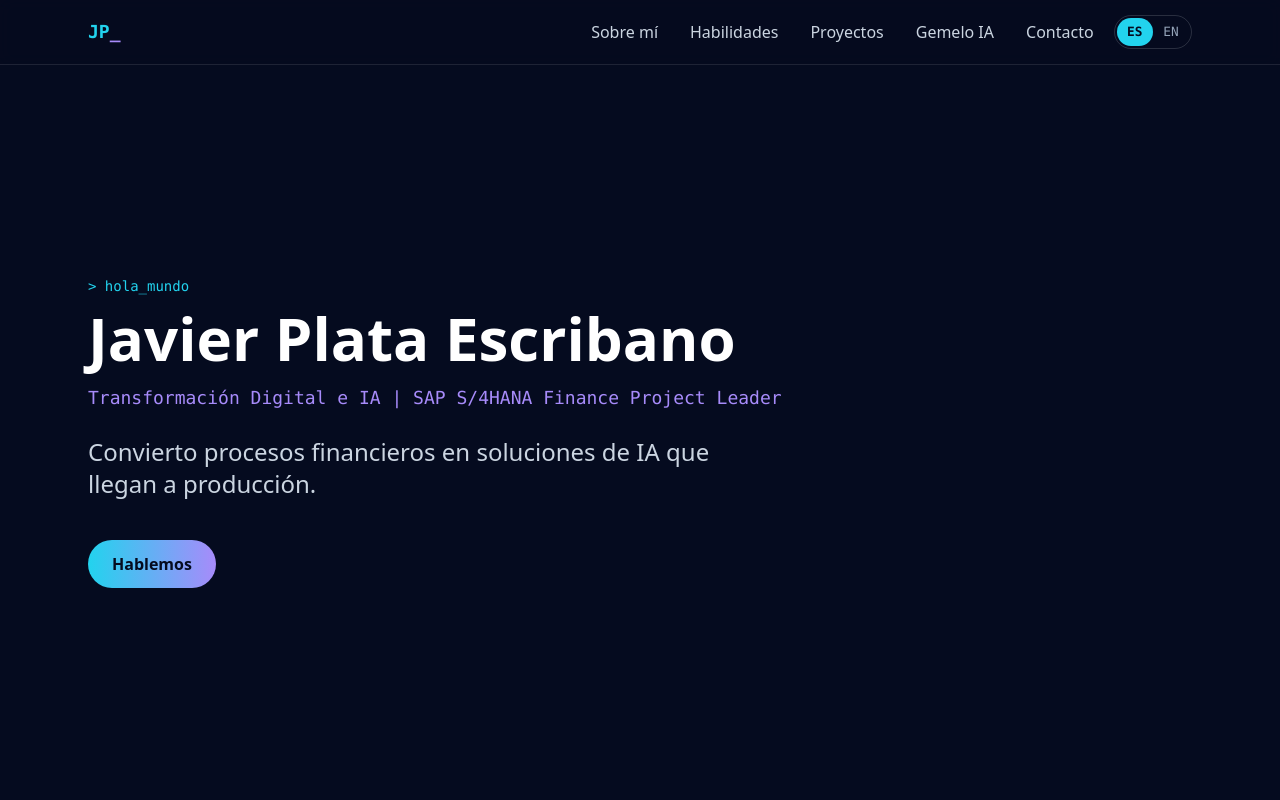
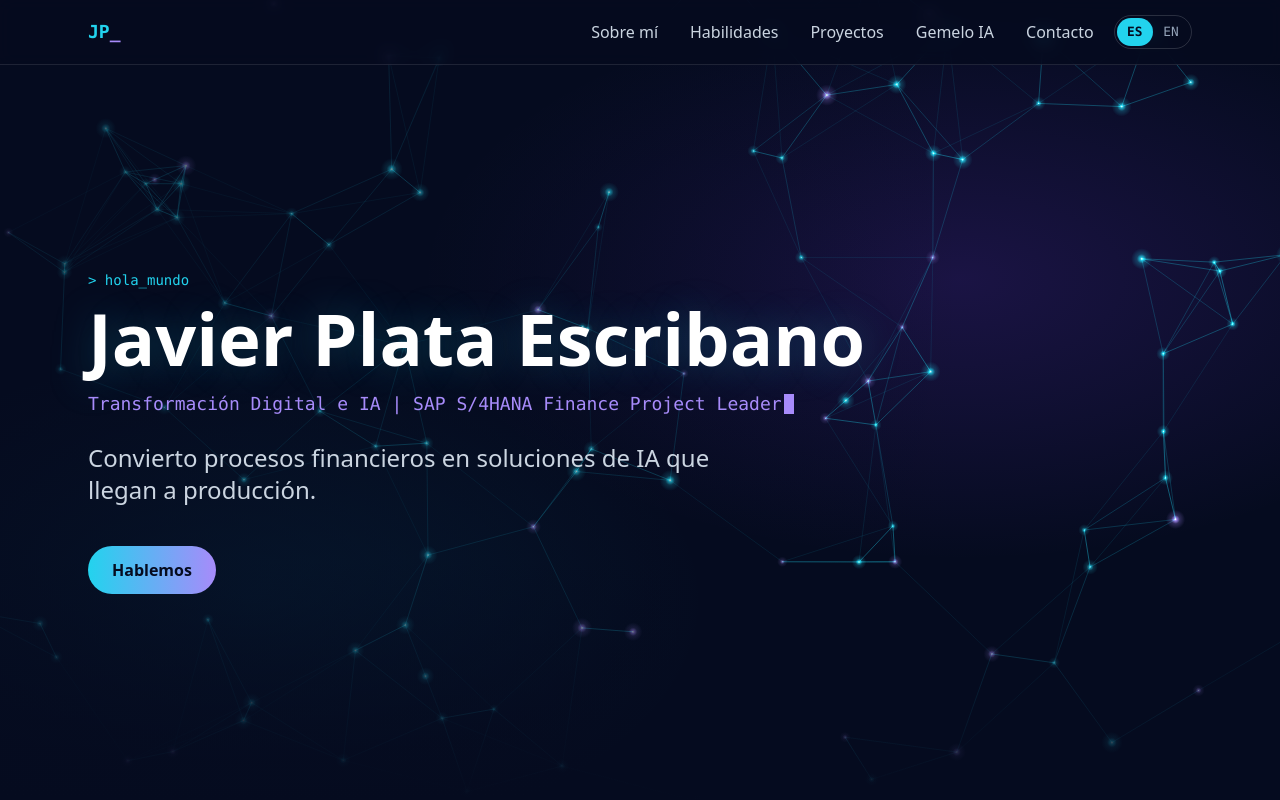
Before and after one commit to jplataes/mi-landing, a plain HTML site: page index.html in a window 1280 px wide. Shown: the top 800 px of the page. Drawn offline with nearby package versions, Linux system fonts and the light colour scheme.

Commit message:
Fase 2: Hero con red neuronal animada y titular con efecto de escritura
Co-Authored-By: Claude Opus 5.5 <noreply@anthropic.com>
Claude-Session: https://claude.ai/code/session_012bdfkzNcT1vBLSHHUEqBrt

```diff
--- a/css/styles.css
+++ b/css/styles.css
@@ -70,6 +70,7 @@ section { scroll-margin-top: 4rem; }
   *, *::before, *::after {
     animation-duration: 0.01ms !important;
     animation-iteration-count: 1 !important;
+    animation-delay: 0s !important;
     transition-duration: 0.01ms !important;
   }
 }
@@ -130,3 +131,58 @@ section { scroll-margin-top: 4rem; }
 }
 .lang-switch button:hover { color: #fff; }
 .lang-switch button[aria-pressed="true"] { background: var(--cyan); color: var(--navy-950); font-weight: 700; }
+
+/* ---------- Hero ---------- */
+
+/* Fondo con halos de color detrás de la red neuronal */
+.hero {
+  background:
+    radial-gradient(ellipse 60% 50% at 75% 35%, rgb(124 58 237 / 0.18), transparent 70%),
+    radial-gradient(ellipse 50% 45% at 20% 75%, rgb(8 145 178 / 0.16), transparent 70%),
+    var(--navy-950);
+  touch-action: pan-y; /* permite hacer scroll en móvil mientras se toca la red */
+}
+
+/* Velo: oscurece a la izquierda (donde está el texto) y abajo, hacia la siguiente sección */
+.hero-veil {
+  background:
+    linear-gradient(90deg, rgb(5 11 31 / 0.75) 0%, rgb(5 11 31 / 0.35) 45%, transparent 75%),
+    linear-gradient(180deg, transparent 70%, var(--navy-950) 100%);
+}
+@media (max-width: 767px) {
+  .hero-veil { background: linear-gradient(180deg, rgb(5 11 31 / 0.35), rgb(5 11 31 / 0.6) 60%, var(--navy-950)); }
+}
+
+/* Nombre con un brillo sutil */
+.hero-title { text-shadow: 0 0 40px rgb(34 211 238 / 0.25); }
+
+/* Botón principal: aparece tras la intro de la red */
+.hero-cta { animation: fade-up 0.8s 1.2s ease-out both; }
+@keyframes fade-up {
+  from { opacity: 0; transform: translateY(12px); }
+  to { opacity: 1; transform: none; }
+}
+
+/* Efecto de escritura */
+.typed .ghost { visibility: hidden; }
+.caret {
+  display: inline-block;
+  width: 0.6em;
+  height: 1.1em;
+  margin-left: 2px;
+  vertical-align: text-bottom;
+  background: currentColor;
+  animation: blink 1s steps(1) infinite;
+}
+@keyframes blink { 50% { opacity: 0; } }
+
+/* Oculto a la vista, disponible para lectores de pantalla */
+.sr-only {
+  position: absolute;
+  width: 1px; height: 1px;
+  padding: 0; margin: -1px;
+  overflow: hidden;
+  clip: rect(0, 0, 0, 0);
+  white-space: nowrap;
+  border: 0;
+}
--- a/index.html
+++ b/index.html
@@ -67,14 +67,17 @@
   </header>
 
   <main id="main">
-    <!-- Hero: la Fase 2 añadirá la red neuronal y el efecto de escritura -->
-    <section id="inicio" class="flex min-h-screen items-center pt-16" aria-labelledby="titulo-inicio">
-      <div class="mx-auto w-full max-w-6xl px-4 sm:px-6">
-        <p class="font-mono text-sm text-cyan-glow" data-i18n="heroHello">&gt; hola_mundo</p>
-        <h1 id="titulo-inicio" class="mt-3 text-4xl font-bold text-white sm:text-6xl">Javier Plata Escribano</h1>
-        <p class="mt-4 font-mono text-base text-violet-glow sm:text-lg" data-i18n="heroRole">Transformación Digital e IA | SAP S/4HANA Finance Project Leader</p>
+    <!-- Hero: red neuronal animada (canvas) y titular con efecto de escritura -->
+    <section id="inicio" class="hero relative flex min-h-screen items-center overflow-hidden pt-16" aria-labelledby="titulo-inicio">
+      <canvas id="hero-canvas" class="absolute inset-0 h-full w-full" aria-hidden="true"></canvas>
+      <!-- Velo degradado para que el texto se lea bien sobre la red -->
+      <div class="hero-veil pointer-events-none absolute inset-0" aria-hidden="true"></div>
+      <div class="relative mx-auto w-full max-w-6xl px-4 sm:px-6">
+        <p class="font-mono text-sm text-cyan-glow" data-i18n="heroHello" data-type>&gt; hola_mundo</p>
+        <h1 id="titulo-inicio" class="hero-title mt-3 text-4xl font-bold text-white sm:text-6xl lg:text-7xl">Javier Plata Escribano</h1>
+        <p class="mt-4 font-mono text-base text-violet-glow sm:text-lg" data-i18n="heroRole" data-type>Transformación Digital e IA | SAP S/4HANA Finance Project Leader</p>
         <p class="mt-6 max-w-2xl text-xl text-slate-300 sm:text-2xl" data-i18n="heroTagline">Convierto procesos financieros en soluciones de IA que llegan a producción.</p>
-        <a href="#contacto" class="btn-primary mt-10" data-i18n="heroCta">Hablemos</a>
+        <a href="#contacto" class="btn-primary hero-cta mt-10" data-i18n="heroCta">Hablemos</a>
       </div>
     </section>
 
@@ -185,6 +188,7 @@
   </footer>
 
   <script src="js/i18n.js" defer></script>
+  <script src="js/hero.js" defer></script>
   <script src="js/main.js" defer></script>
 </body>
 </html>
--- /dev/null
+++ b/js/hero.js
@@ -0,0 +1,387 @@
+// Hero: red neuronal animada (canvas) + titular con efecto de escritura.
+// JavaScript propio, sin librerías. Respeta prefers-reduced-motion.
+
+(function () {
+  const section = document.getElementById('inicio');
+  const canvas = document.getElementById('hero-canvas');
+  if (!section || !canvas) return;
+
+  const ctx = canvas.getContext('2d');
+  const reduceMotion = window.matchMedia('(prefers-reduced-motion: reduce)').matches;
+
+  // Colores de la paleta (RGB)
+  const CYAN = [34, 211, 238];
+  const VIOLET = [167, 139, 250];
+
+  // --- Estado ---
+  let W = 0, H = 0, DPR = 1;
+  let nodes = [];
+  let pulses = [];
+  let shocks = [];
+  let edges = [];                 // conexiones del fotograma actual (para las señales)
+  let pointer = null;             // {x, y} o null si no hay cursor/dedo
+  let parallax = { x: 0, y: 0 };  // desplazamiento suave según el cursor
+  let running = false, rafId = 0;
+  let startTime = 0, lastTime = 0;
+  let maxNodes = 0;
+  let slowFrames = 0;
+
+  const LINK = () => Math.min(170, Math.max(110, W / 9)); // distancia máx. de conexión
+  const POINTER_R = 200;                                   // radio de influencia del cursor
+  const INTRO_MS = 1800;                                   // duración de la "explosión" inicial
+
+  // --- Brillos pre-renderizados (mucho más rápidos que shadowBlur) ---
+  function makeGlow(rgb, size) {
+    const c = document.createElement('canvas');
+    c.width = c.height = size;
+    const g = c.getContext('2d');
+    const grad = g.createRadialGradient(size / 2, size / 2, 0, size / 2, size / 2, size / 2);
+    grad.addColorStop(0, 'rgba(255,255,255,1)');
+    grad.addColorStop(0.15, `rgba(${rgb},0.9)`);
+    grad.addColorStop(0.45, `rgba(${rgb},0.25)`);
+    grad.addColorStop(1, `rgba(${rgb},0)`);
+    g.fillStyle = grad;
+    g.fillRect(0, 0, size, size);
+    return c;
+  }
+  const glowCyan = makeGlow(CYAN.join(','), 64);
+  const glowViolet = makeGlow(VIOLET.join(','), 64);
+
+  // --- Creación de nodos ---
+  function targetCount() {
+    // Densidad según el área: menos nodos en móvil
+    const n = Math.round((W * H) / (W < 640 ? 7500 : 10000));
+    return Math.max(28, Math.min(maxNodes || 130, n));
+  }
+
+  function makeNode() {
+    const z = 0.35 + Math.random() * 0.65;          // profundidad: 1 = cerca
+    const speed = 0.12 + Math.random() * 0.22;
+    const a = Math.random() * Math.PI * 2;
+    return {
+      x: Math.random() * W,
+      y: Math.random() * H,
+      bvx: Math.cos(a) * speed * z,                  // velocidad base
+      bvy: Math.sin(a) * speed * z,
+      vx: 0, vy: 0,
+      z: z,
+      r: 1 + z * 1.8,
+      violet: Math.random() < 0.3,
+      phase: Math.random() * Math.PI * 2,            // para el "latido" del brillo
+      sx: 0, sy: 0                                   // posición en pantalla (calculada)
+    };
+  }
+
+  function syncNodeCount() {
+    const target = targetCount();
+    while (nodes.length < target) nodes.push(makeNode());
+    if (nodes.length > target) nodes.length = target;
+  }
+
+  function resize() {
+    const rect = section.getBoundingClientRect();
+    W = rect.width;
+    H = rect.height;
+    DPR = Math.min(window.devicePixelRatio || 1, 2);
+    canvas.width = Math.round(W * DPR);
+    canvas.height = Math.round(H * DPR);
+    ctx.setTransform(DPR, 0, 0, DPR, 0, 0);
+    maxNodes = W < 640 ? 55 : W < 1024 ? 90 : 130;
+    nodes.forEach(function (n) { n.x = Math.min(n.x, W); n.y = Math.min(n.y, H); });
+    syncNodeCount();
+    if (!running) draw(performance.now());
+  }
+
+  // --- Interacción: cursor y tacto ---
+  function localPoint(e) {
+    const rect = section.getBoundingClientRect();
+    return { x: e.clientX - rect.left, y: e.clientY - rect.top };
+  }
+  section.addEventListener('pointermove', function (e) { pointer = localPoint(e); });
+  section.addEventListener('pointerleave', function () { pointer = null; });
+  section.addEventListener('pointerup', function (e) {
+    if (e.pointerType !== 'mouse') pointer = null;   // al levantar el dedo
+  });
+  section.addEventListener('pointerdown', function (e) {
+    if (e.target.closest('a, button')) return;        // no interferir con enlaces
+    const p = localPoint(e);
+    pointer = p;
+    shock(p.x, p.y);
+  });
+
+  // Onda expansiva: empuja nodos y lanza una ráfaga de señales
+  function shock(x, y) {
+    if (reduceMotion) return;
+    shocks.push({ x: x, y: y, t: 0 });
+    nodes.forEach(function (n, i) {
+      const dx = n.sx - x, dy = n.sy - y;
+      const d = Math.hypot(dx, dy) || 1;
+      if (d < 260) {
+        const f = (1 - d / 260) * 6 * n.z;
+        n.vx += (dx / d) * f;
+        n.vy += (dy / d) * f;
+      }
+    });
+    // Señales desde los nodos más cercanos al punto
+    const near = nodes
+      .map(function (n, i) { return { i: i, d: Math.hypot(n.sx - x, n.sy - y) }; })
+      .sort(function (a, b) { return a.d - b.d; })
+      .slice(0, 4);
+    edges.forEach(function (e) {
+      if (near.some(function (n) { return n.i === e[0] || n.i === e[1]; })) spawnPulse(e[0], e[1]);
+    });
+  }
+
+  function spawnPulse(a, b) {
+    if (pulses.length > 60) return;
+    if (Math.random() < 0.5) { const t = a; a = b; b = t; }
+    pulses.push({ a: a, b: b, t: 0, speed: 0.012 + Math.random() * 0.02, violet: Math.random() < 0.4 });
+  }
+
+  // --- Bucle de animación ---
+  const easeOut = function (t) { return 1 - Math.pow(1 - t, 3); };
+
+  function update(dt, now) {
+    const k = dt / 16.67;                           // normaliza a 60 fps
+    // Parallax suave hacia la posición del cursor
+    const tx = pointer ? (pointer.x - W / 2) / W : 0;
+    const ty = pointer ? (pointer.y - H / 2) / H : 0;
+    parallax.x += (tx - parallax.x) * 0.05 * k;
+    parallax.y += (ty - parallax.y) * 0.05 * k;
+
+    const intro = reduceMotion ? 1 : easeOut(Math.min(1, (now - startTime) / INTRO_MS));
+    const cx = W / 2, cy = H / 2;
+
+    for (let i = 0; i < nodes.length; i++) {
+      const n = nodes[i];
+      // El impulso de la onda se disipa y vuelve a la velocidad base
+      n.vx = n.bvx + (n.vx - n.bvx) * Math.pow(0.94, k);
+      n.vy = n.bvy + (n.vy - n.bvy) * Math.pow(0.94, k);
+      if (!reduceMotion) { n.x += n.vx * k; n.y += n.vy * k; }
+
+      // Al salir por un borde, reaparece por el contrario
+      const m = 40;
+      if (n.x < -m) n.x = W + m; else if (n.x > W + m) n.x = -m;
+      if (n.y < -m) n.y = H + m; else if (n.y > H + m) n.y = -m;
+
+      // Posición en pantalla: intro (desde el centro) + parallax por profundidad
+      let sx = cx + (n.x - cx) * intro - parallax.x * 40 * n.z;
+      let sy = cy + (n.y - cy) * intro - parallax.y * 40 * n.z;
+
+      // Atracción suave hacia el cursor (sin acumularse)
+      if (pointer) {
+        const dx = pointer.x - sx, dy = pointer.y - sy;
+        const d = Math.hypot(dx, dy);
+        if (d < POINTER_R) {
+          const f = (1 - d / POINTER_R) * 0.22;
+          sx += dx * f; sy += dy * f;
+        }
+      }
+      n.sx = sx; n.sy = sy;
+    }
+
+    // Avance de señales y ondas
+    pulses = pulses.filter(function (p) { p.t += p.speed * k; return p.t < 1 && nodes[p.a] && nodes[p.b]; });
+    shocks = shocks.filter(function (s) { s.t += dt / 900; return s.t < 1; });
+
+    // De vez en cuando, nace una señal espontánea
+    if (!reduceMotion && edges.length && Math.random() < 0.08 * k) {
+      const e = edges[(Math.random() * edges.length) | 0];
+      spawnPulse(e[0], e[1]);
+    }
+    return intro;
+  }
+
+  // Cubos de opacidad: agrupamos líneas para trazarlas en pocas pasadas
+  const BUCKETS = 5;
+  const bucketPaths = [];
+
+  function draw(now) {
+    const intro = update(Math.min(50, now - (lastTime || now)), now);
+    lastTime = now;
+    ctx.clearRect(0, 0, W, H);
+
+    const link = LINK();
+    const link2 = link * link;
+    edges.length = 0;
+    for (let b = 0; b < BUCKETS; b++) bucketPaths[b] = new Path2D();
+
+    // Conexiones entre nodos
+    for (let i = 0; i < nodes.length; i++) {
+      const a = nodes[i];
+      for (let j = i + 1; j < nodes.length; j++) {
+        const b = nodes[j];
+        const dx = a.sx - b.sx, dy = a.sy - b.sy;
+        const d2 = dx * dx + dy * dy;
+        if (d2 < link2) {
+          const strength = 1 - Math.sqrt(d2) / link;
+          const bucket = Math.min(BUCKETS - 1, (strength * BUCKETS) | 0);
+          bucketPaths[bucket].moveTo(a.sx, a.sy);
+          bucketPaths[bucket].lineTo(b.sx, b.sy);
+          if (strength > 0.25) edges.push([i, j]);
+        }
+      }
+    }
+    ctx.lineWidth = 1;
+    for (let b = 0; b < BUCKETS; b++) {
+      const alpha = ((b + 1) / BUCKETS) * 0.5 * intro;
+      ctx.strokeStyle = `rgba(${CYAN},${alpha})`;
+      ctx.stroke(bucketPaths[b]);
+    }
+
+    // Conexiones con el cursor: más brillantes y en violeta
+    if (pointer) {
+      const grad = ctx.createRadialGradient(pointer.x, pointer.y, 0, pointer.x, pointer.y, POINTER_R);
+      grad.addColorStop(0, `rgba(${VIOLET},0.9)`);
+      grad.addColorStop(1, `rgba(${VIOLET},0)`);
+      ctx.strokeStyle = grad;
+      ctx.lineWidth = 1.2;
+      ctx.beginPath();
+      for (let i = 0; i < nodes.length; i++) {
+        const n = nodes[i];
+        if (Math.hypot(n.sx - pointer.x, n.sy - pointer.y) < POINTER_R) {
+          ctx.moveTo(pointer.x, pointer.y);
+          ctx.lineTo(n.sx, n.sy);
+        }
+      }
+      ctx.stroke();
+    }
+
+    // Ondas expansivas
+    for (let i = 0; i < shocks.length; i++) {
+      const s = shocks[i];
+      ctx.strokeStyle = `rgba(${CYAN},${(1 - s.t) * 0.6})`;
+      ctx.lineWidth = 2 * (1 - s.t) + 0.5;
+      ctx.beginPath();
+      ctx.arc(s.x, s.y, easeOut(s.t) * 260, 0, Math.PI * 2);
+      ctx.stroke();
+    }
+
+    // Nodos con brillo y un "latido" suave
+    ctx.globalCompositeOperation = 'lighter';
+    const t = now / 1000;
+    for (let i = 0; i < nodes.length; i++) {
+      const n = nodes[i];
+      const beat = reduceMotion ? 1 : 0.8 + 0.2 * Math.sin(t * 1.6 + n.phase);
+      const size = n.r * 8.5 * beat;
+      ctx.globalAlpha = Math.min(1, (0.45 + n.z * 0.6) * intro);
+      ctx.drawImage(n.violet ? glowViolet : glowCyan, n.sx - size / 2, n.sy - size / 2, size, size);
+    }
+
+    // Señales viajando por las conexiones
+    ctx.globalAlpha = 1;
+    for (let i = 0; i < pulses.length; i++) {
+      const p = pulses[i];
+      const a = nodes[p.a], b = nodes[p.b];
+      const x = a.sx + (b.sx - a.sx) * p.t;
+      const y = a.sy + (b.sy - a.sy) * p.t;
+      const size = 14 * Math.sin(Math.PI * p.t) + 4;
+      ctx.drawImage(p.violet ? glowViolet : glowCyan, x - size / 2, y - size / 2, size, size);
+    }
+    ctx.globalCompositeOperation = 'source-over';
+  }
+
+  function loop(now) {
+    const frame = now - (lastTime || now);
+    draw(now);
+
+    // Ajuste automático: si va lento de forma sostenida, quitamos nodos
+    if (frame > 26) slowFrames++; else slowFrames = Math.max(0, slowFrames - 1);
+    if (slowFrames > 45 && maxNodes > 30) {
+      maxNodes = Math.round(maxNodes * 0.8);
+      syncNodeCount();
+      slowFrames = 0;
+    }
+    rafId = requestAnimationFrame(loop);
+  }
+
+  function start() {
+    if (running || reduceMotion) return;
+    running = true;
+    lastTime = 0;
+    rafId = requestAnimationFrame(loop);
+  }
+  function stop() {
+    running = false;
+    cancelAnimationFrame(rafId);
+  }
+
+  // --- Arranque ---
+  startTime = performance.now();
+  resize();
+  let resizeTimer = 0;
+  window.addEventListener('resize', function () {
+    clearTimeout(resizeTimer);
+    resizeTimer = setTimeout(resize, 150);
+  });
+
+  if (reduceMotion) {
+    draw(performance.now());               // un único fotograma estático
+  } else if ('IntersectionObserver' in window) {
+    // Solo animamos mientras el Hero está a la vista
+    new IntersectionObserver(function (entries) {
+      entries[0].isIntersecting ? start() : stop();
+    }).observe(section);
+  } else {
+    start();
+  }
+  // Movimiento reducido: redibujar estático si cambia el tamaño o el cursor
+  if (reduceMotion) section.addEventListener('pointermove', function () { draw(performance.now()); });
+})();
+
+// --- Titular con efecto de escritura tipo terminal ---
+(function () {
+  const reduceMotion = window.matchMedia('(prefers-reduced-motion: reduce)').matches;
+  const sources = Array.from(document.querySelectorAll('[data-type]'));
+  if (reduceMotion || !sources.length) return;   // sin animación: el texto se ve completo
+
+  // Para cada texto, creamos una copia visual que se "escribe".
+  // El original queda oculto a la vista pero accesible para lectores de pantalla.
+  const items = sources.map(function (src) {
+    const typed = document.createElement(src.tagName);
+    typed.className = 'typed ' + src.className;
+    typed.setAttribute('aria-hidden', 'true');
+    // "shown" = lo ya escrito; "ghost" = el resto, invisible pero ocupando su sitio
+    // (así el diseño no salta mientras se escribe)
+    const shown = document.createElement('span');
+    const ghost = document.createElement('span');
+    ghost.className = 'ghost';
+    typed.append(shown, ghost);
+    src.classList.add('sr-only');
+    src.after(typed);
+    return { src: src, shown: shown, ghost: ghost };
+  });
+
+  const caret = document.createElement('span');
+  caret.className = 'caret';
+  caret.setAttribute('aria-hidden', 'true');
+
+  let run = 0; // identificador para cancelar una escritura en curso
+
+  function type(delay) {
+    const id = ++run;
+    items.forEach(function (it) { it.shown.textContent = ''; it.ghost.textContent = it.src.textContent; });
+    let i = 0, pos = 0;
+
+    function step() {
+      if (id !== run) return;
+      const it = items[i];
+      const text = it.src.textContent;
+      it.shown.textContent = text.slice(0, ++pos);
+      it.ghost.textContent = text.slice(pos);
+      it.shown.after(caret);
+      if (pos < text.length) {
+        // Ritmo humano: algo de variación y pausa en espacios
+        setTimeout(step, (text[pos - 1] === ' ' ? 45 : 22) + Math.random() * 30);
+      } else if (++i < items.length) {
+        pos = 0;
+        setTimeout(step, 350);
+      }
+    }
+    setTimeout(step, delay);
+  }
+
+  type(500);
+  // Al cambiar de idioma, se vuelve a escribir
+  document.addEventListener('langchange', function () { type(150); });
+})();
```
